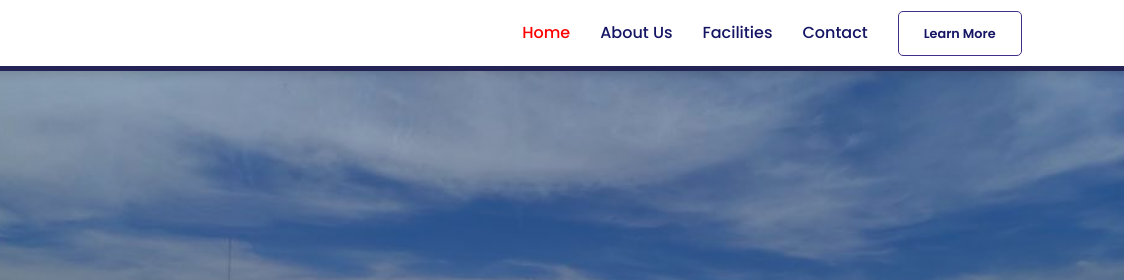
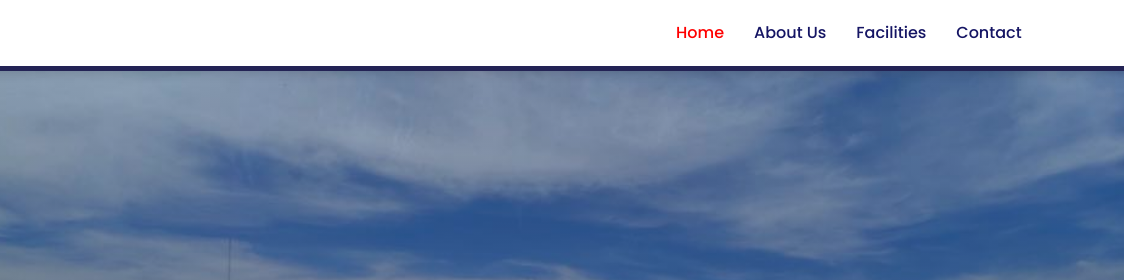
Before and after one commit to MDirect31/MDirectors, a plain HTML site: page index.html in a window 1280 px wide. Shown: the top 280 px of the page, 156-1280 px from the left. Drawn offline with nearby package versions, Linux system fonts and the light colour scheme.

Commit message:
Update index.html

```diff
--- a/index.html
+++ b/index.html
@@ -24,7 +24,6 @@
                 <li><a href="about.html">About Us</a></li>
                 <li><a href="course.html">Facilities</a></li>
                 <li><a href="contact.html">Contact</a></li>
-                <li><a class="blue" href="join.html">Learn More</a></li>
             </ul>
             <img id="menu-btn" src="images/menu.png" alt="">
         </div>
```
